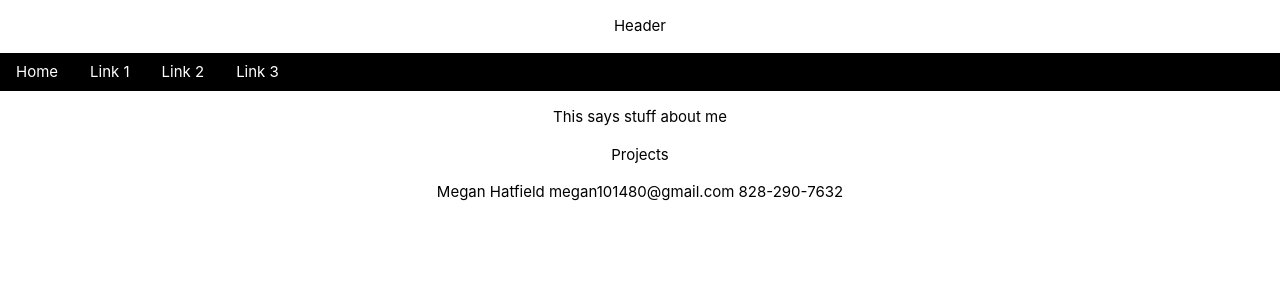
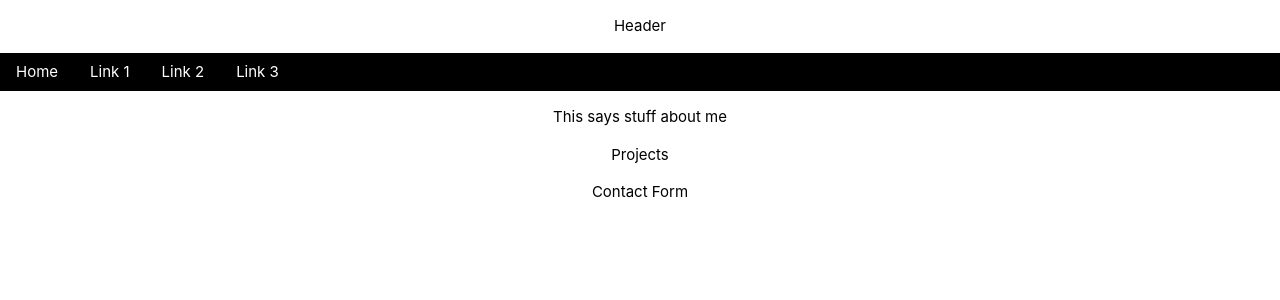
Before and after one commit to mdh1080/megans-portfolio, a React (Create React App) app: page / in a window 1280 px wide. Shown: the top 300 px of the page. Built offline with nearby package versions, Linux system fonts and the light colour scheme.

Commit message:
Install bootstrap

```diff
--- a/package.json
+++ b/package.json
@@ -6,6 +6,7 @@
     "@testing-library/jest-dom": "^5.16.5",
     "@testing-library/react": "^13.4.0",
     "@testing-library/user-event": "^13.5.0",
+    "bootstrap": "^5.2.3",
     "react": "^18.2.0",
     "react-dom": "^18.2.0",
     "react-scripts": "5.0.1",
--- a/src/components/Contact.js
+++ b/src/components/Contact.js
@@ -2,9 +2,7 @@ function Contact(){
     return (
         <div>
             <p>
-                Megan Hatfield
-                megan101480@gmail.com
-                828-290-7632
+              Contact Form
             </p>
         </div>
     )
```
Also changed, not shown: 1 other file (tests, documents, lock files or other folders).
